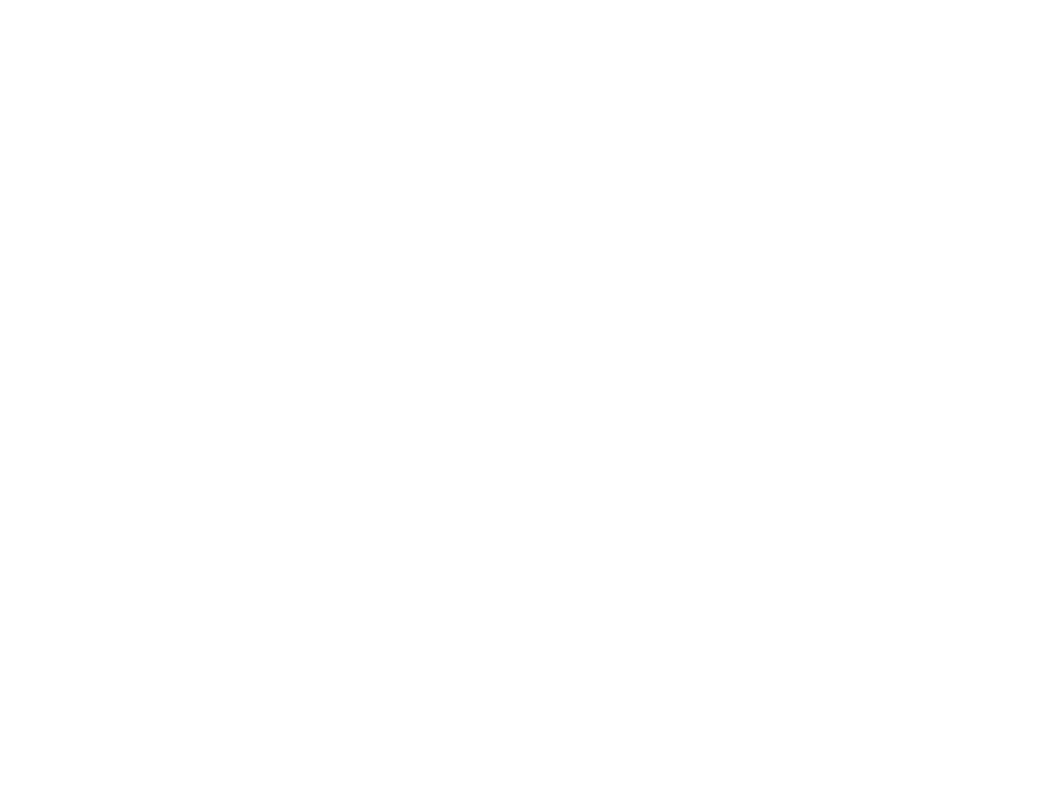
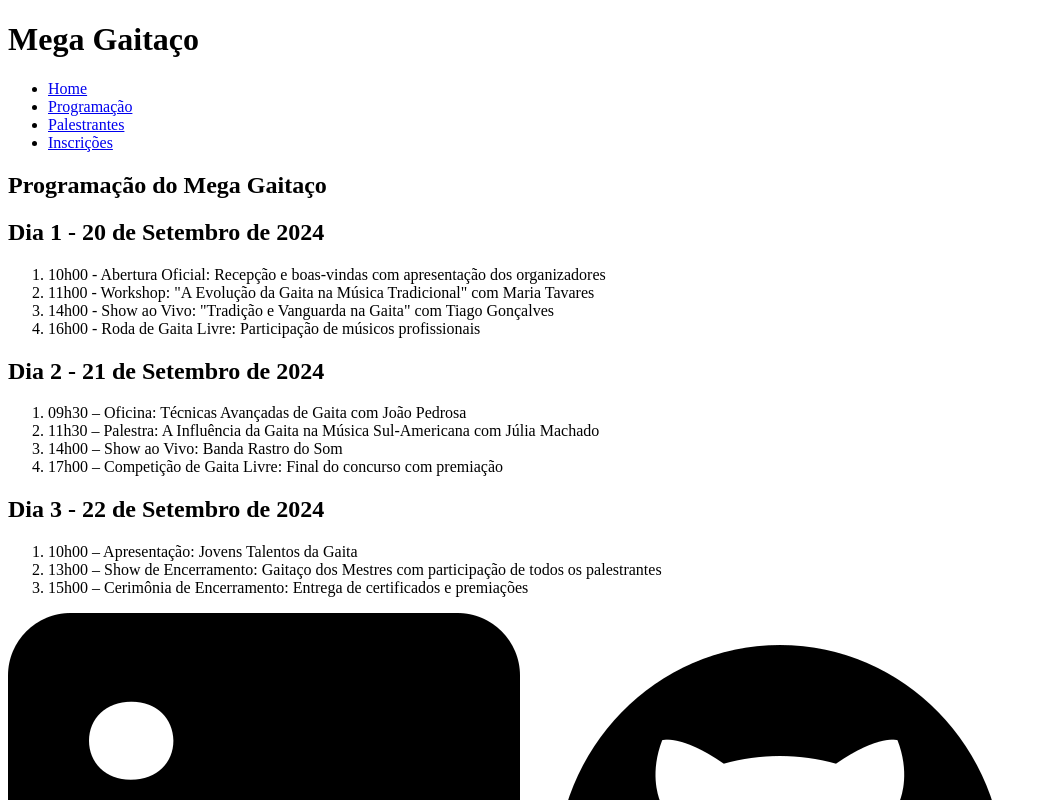
Before and after one commit to LeonardoZanol/exercicios-htmlcss-aula07, a plain HTML site: page pages/programacao.html in a window 1280 px wide. Shown: the top 800 px of the page, without its empty margins (0-1047 px from the left). Drawn offline with Linux system fonts and the light colour scheme.

Commit message:
Adicionado programação e ajustado diretórios

```diff
--- a/pages/programacao.html
+++ b/pages/programacao.html
@@ -0,0 +1,56 @@
+<!DOCTYPE html>
+<html lang="pt-br">
+<head>
+    <meta charset="UTF-8">
+    <meta name="viewport" content="width=device-width, initial-scale=1.0">
+    <title>Mega Gaitaço - Programação</title>
+    <link rel="shortcut icon" href="../images/favicon.ico" type="image/x-icon">
+</head>
+<body>
+    <header>
+        <h1>Mega Gaitaço</h1>
+        <nav class="nav-cabecalho">
+            <ul class="opcoes-cabecalho">
+                <li><a href="../index.html">Home</a></li>
+                <li><a href="./programacao.html">Programação</a></li>
+                <li><a href="./palestrantes.html">Palestrantes</a></li>
+                <li><a href="./inscricao.html">Inscrições</a></li>
+            </ul>
+        </nav>
+    </header>
+    <section>
+        <h1>Programação do Mega <span>Gaitaço</span></h1>
+        <div class="card-programacao">
+            <h2>Dia 1 - 20 de Setembro de 2024</h2>
+            <ol>
+                <li>10h00 - Abertura Oficial: Recepção e boas-vindas com apresentação dos organizadores</li>
+                <li>11h00 - Workshop: "A Evolução da Gaita na Música Tradicional" com Maria Tavares</li>
+                <li>14h00 - Show ao Vivo: "Tradição e Vanguarda na Gaita" com Tiago Gonçalves</li>
+                <li>16h00 - Roda de Gaita Livre: Participação de músicos profissionais</li>
+            </ol>
+        </div>
+        <div class="card-programacao">
+            <h2>Dia 2 - 21 de Setembro de 2024</h2>
+            <ol>
+                <li>09h30 – Oficina: <span>Técnicas Avançadas de Gaita</span> com João Pedrosa</li>
+                <li>11h30 – Palestra: <span>A Influência da Gaita na Música Sul-Americana</span> com Júlia Machado</li>
+                <li>14h00 – Show ao Vivo: Banda Rastro do Som</li>
+                <li>17h00 – Competição de Gaita Livre: Final do concurso com premiação</li>
+            </ol>
+        </div>
+        <div class="card-programacao">
+            <h2>Dia 3 - 22 de Setembro de 2024</h2>
+            <ol>
+                <li>10h00 – Apresentação: Jovens Talentos da Gaita</li>
+                <li>13h00 – Show de Encerramento: <span>Gaitaço dos Mestres</span> com participação de todos os palestrantes</li>
+                <li>15h00 – Cerimônia de Encerramento: Entrega de certificados e premiações</li>
+            </ol>
+        </div>
+    </section>
+    <footer>
+        <a href="https://www.linkedin.com/in/leonardo-zanol-zianni-250208309/" target="_blank"><img src="../images/linkedin.png" alt="Icone Linkedin"></a>
+        <a href="https://www.instagram.com/leonardo.zianni/" target="_blank"><img src="../images/github.png" alt="Icone GitHub"></a>
+        <a href="https://github.com/LeonardoZanol" target="_blank"><img src="../images/instagram.png" alt="Icone Instagram"></a>
+    </footer>
+</body>
+</html>
```
Also changed, not shown: index.html (+4 -4 lines).
